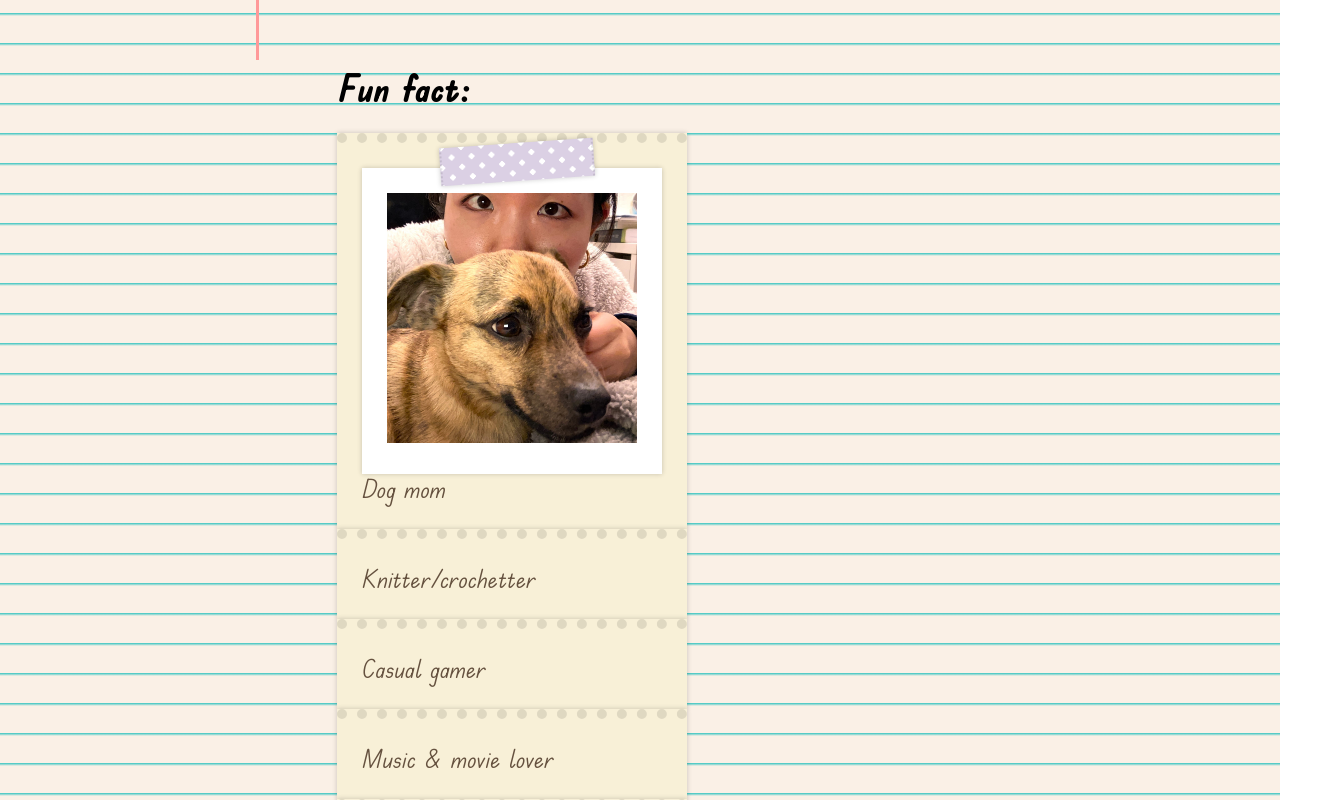
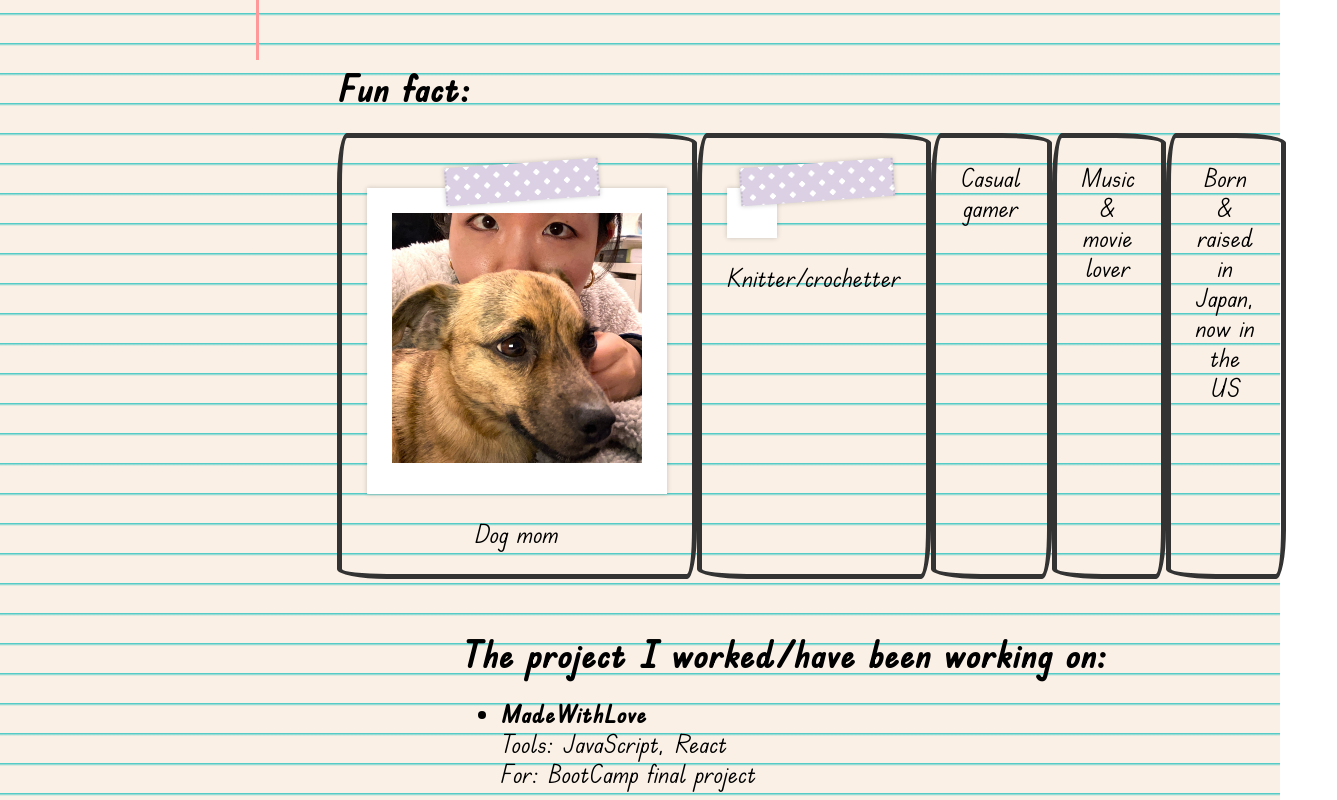
Before and after one commit to MarinU-M/MarinU-M, a React (Create React App) app: page / in a window 1280 px wide. Shown: the part 740-1540 px from the top of the page, 1337 px wide, since content can reach past the window. Built offline with nearby package versions, Linux system fonts and the light colour scheme.

Commit message:
adjust funfact section

```diff
--- a/src/components/FunFact/FunFact.js
+++ b/src/components/FunFact/FunFact.js
@@ -17,7 +17,12 @@ function FunFact() {
           </div>
           Dog mom
         </li>
-        <li className="fun-fact__list-item">Knitter/crochetter</li>
+        <li className="fun-fact__list-item">
+          <div className="fun-fact__frame">
+            <span className="fun-fact__tape"></span>
+          </div>
+          Knitter/crochetter
+        </li>
         <li className="fun-fact__list-item">Casual gamer</li>
         <li className="fun-fact__list-item">Music & movie lover</li>
         <li className="fun-fact__list-item">
--- a/src/components/FunFact/fun-fact.css
+++ b/src/components/FunFact/fun-fact.css
@@ -13,24 +13,25 @@
   margin: 0;
   padding: 0;
   list-style-type: none;
+  display: flex;
+  flex-direction: row;
 }
 
 .fun-fact__list-item {
-  /* padding: 1em;
+  padding: 1em;
+  text-align: center;
   background: transparent;
   border-radius: 10px 50px/50px 10px;
   border: solid 5px #333;
   display: flex;
-  flex-direction: column; */
-  position: relative;
+  flex-direction: column;
+  /* position: relative;
   background: #f8f0d7;
-  /* border-left: 4px dotted rgba(0, 0, 0, 0.1); */
   border-top: 10px dotted rgba(0, 0, 0, 0.1);
-  /* border-right: 4px dotted rgba(0, 0, 0, 0.1); */
   box-shadow: 0 0 5px rgba(0, 0, 0, 0.2);
   padding: 1em;
   color: #65513f;
-  width: 300px;
+  width: 300px; */
 }
 
 .fun-fact__frame {
@@ -40,7 +41,7 @@
   height: fit-content;
   box-shadow: 0 0 5px rgba(0, 0, 0, 0.2);
   position: relative;
-  margin: 0;
+  margin: 1em 0;
 }
 .fun-fact__tape {
   position: absolute;
```
